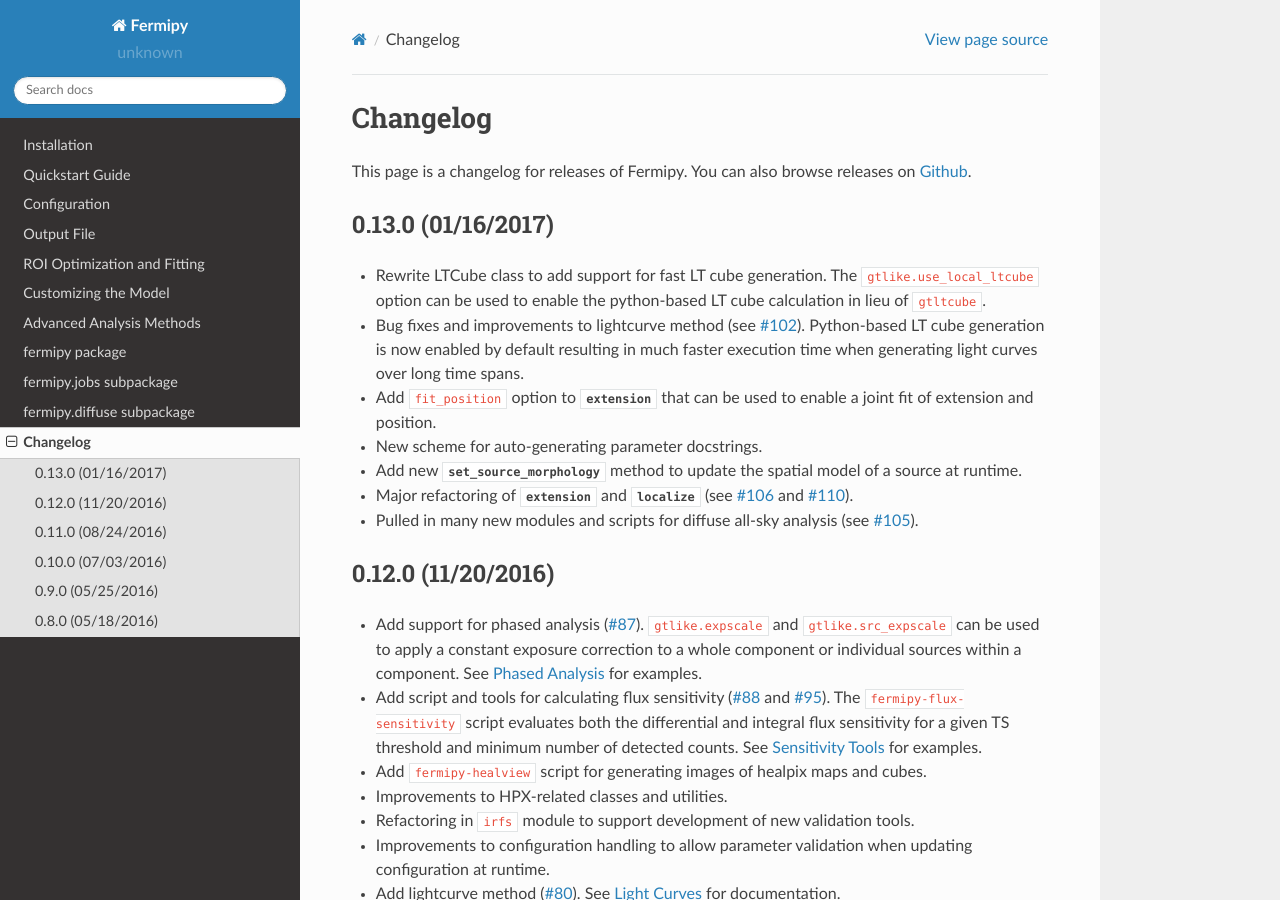
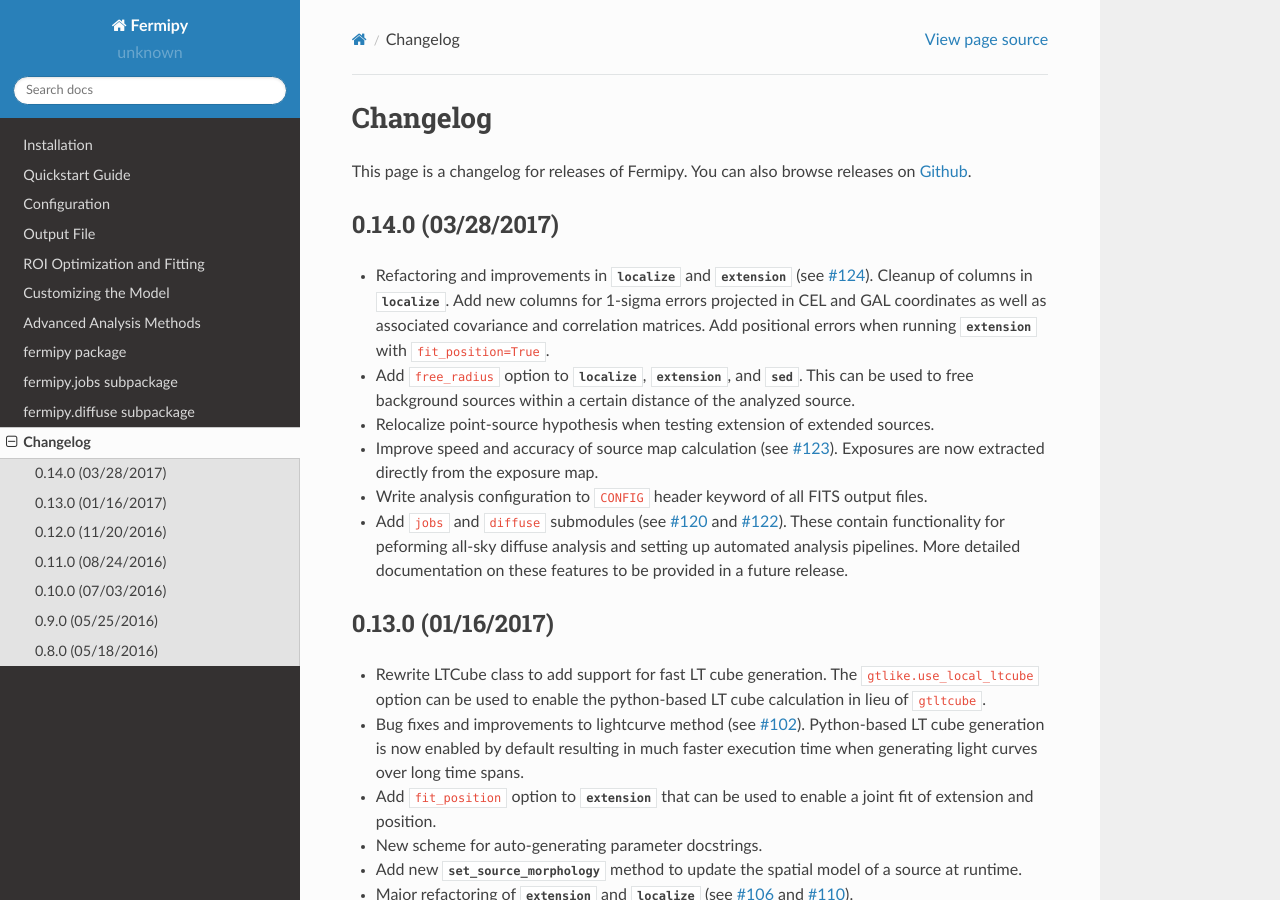
Before and after one commit to fermiPy/fermipy, a Sphinx documentation site: the page built from docs/changelog.rst, in a window 1280 px wide and 900 px high. Built offline with Sphinx 7.4.7 and the Read the Docs theme 2.0.0, drawn with Linux system fonts in a browser that asks for light colours.

Commit message:
Add changelog entry for 0.14.0 release.

```diff
--- a/docs/changelog.rst
+++ b/docs/changelog.rst
@@ -5,6 +5,37 @@
 
 This page is a changelog for releases of Fermipy.  You can also browse
 releases on `Github <https://github.com/fermiPy/fermipy/releases>`_.
+
+0.14.0 (03/28/2017)
+-------------------
+* Refactoring and improvements in
+  `~fermipy.gtanalysis.GTAnalysis.localize` and
+  `~fermipy.gtanalysis.GTAnalysis.extension` (see `#124
+  <https://github.com/fermiPy/fermipy/pull/124>`_).  Cleanup of
+  columns in `~fermipy.gtanalysis.GTAnalysis.localize`.  Add new
+  columns for 1-sigma errors projected in CEL and GAL coordinates as
+  well as associated covariance and correlation matrices.  Add
+  positional errors when running
+  `~fermipy.gtanalysis.GTAnalysis.extension` with
+  ``fit_position=True``.
+* Add ``free_radius`` option to
+  `~fermipy.gtanalysis.GTAnalysis.localize`,
+  `~fermipy.gtanalysis.GTAnalysis.extension`, and
+  `~fermipy.gtanalysis.GTAnalysis.sed`.  This can be used to free
+  background sources within a certain distance of the analyzed source.
+* Relocalize point-source hypothesis when testing extension of
+  extended sources.
+* Improve speed and accuracy of source map calculation (see `#123
+  <https://github.com/fermiPy/fermipy/pull/123>`_).  Exposures are now
+  extracted directly from the exposure map.
+* Write analysis configuration to ``CONFIG`` header keyword of all
+  FITS output files.
+* Add ``jobs`` and ``diffuse`` submodules (see `#120
+  <https://github.com/fermiPy/fermipy/pull/120>`_ and `#122
+  <https://github.com/fermiPy/fermipy/pull/120>`_).  These contain
+  functionality for peforming all-sky diffuse analysis and setting up
+  automated analysis pipelines.  More detailed documentation on these
+  features to be provided in a future release.
 
 0.13.0 (01/16/2017)
 -------------------
```
